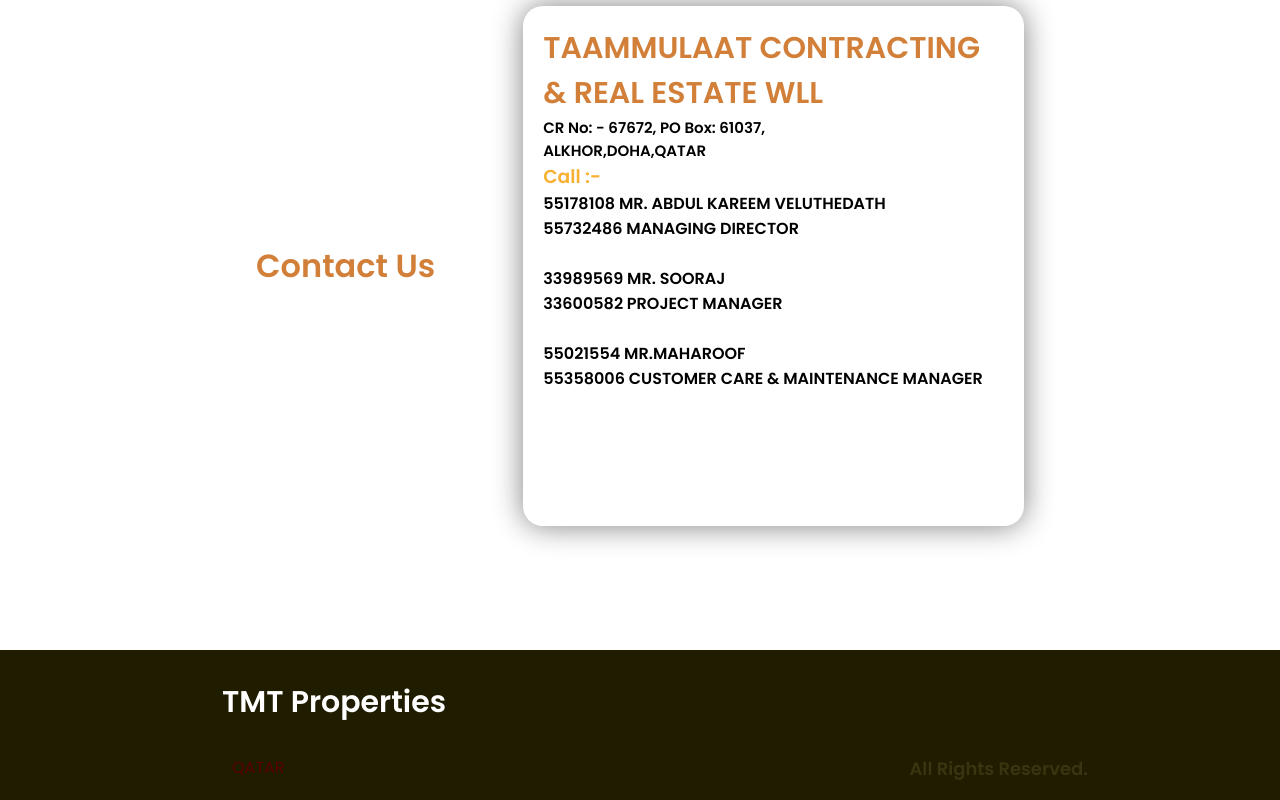
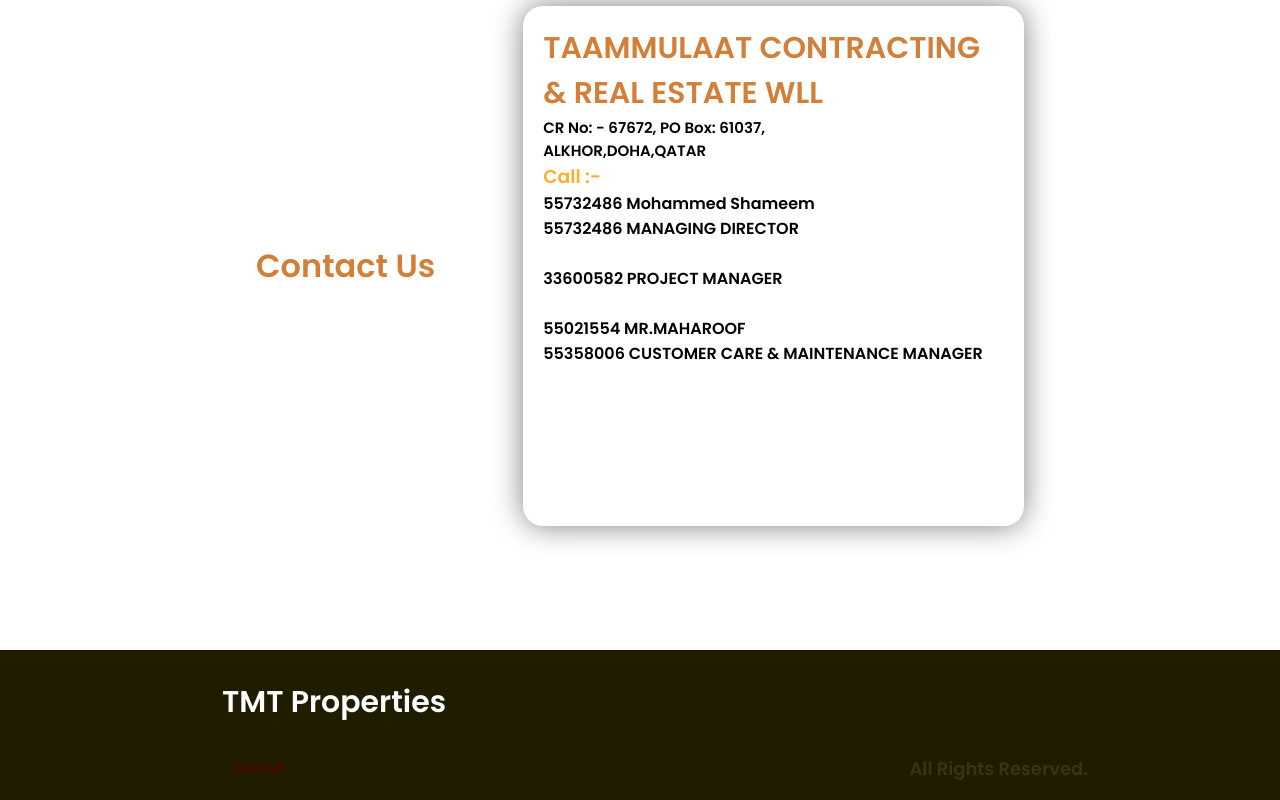
Before and after one commit to saikrishnatbijil/tmt, a React (Create React App) app: page /tmt/contactus in a window 1280 px wide. Shown: the part 2714-3514 px from the top of the page. Built offline with nearby package versions, Linux system fonts and the light colour scheme.

Commit message:
changed some data

```diff
--- a/src/containers/contactus-section/contactus.jsx
+++ b/src/containers/contactus-section/contactus.jsx
@@ -11,10 +11,9 @@
         <h2>ALKHOR,DOHA,QATAR</h2>
         <div className="mobile">
           <h3>Call :-</h3>
-          <h4>55178108 MR. ABDUL KAREEM VELUTHEDATH</h4>
+          <h4>55732486 Mohammed Shameem</h4>
           <h4>55732486 MANAGING DIRECTOR</h4>
           <br />
-          <h4>33989569 MR. SOORAJ</h4>
           <h4>33600582 PROJECT MANAGER</h4>
           <br />
           <h4>55021554 MR.MAHAROOF</h4>
```
